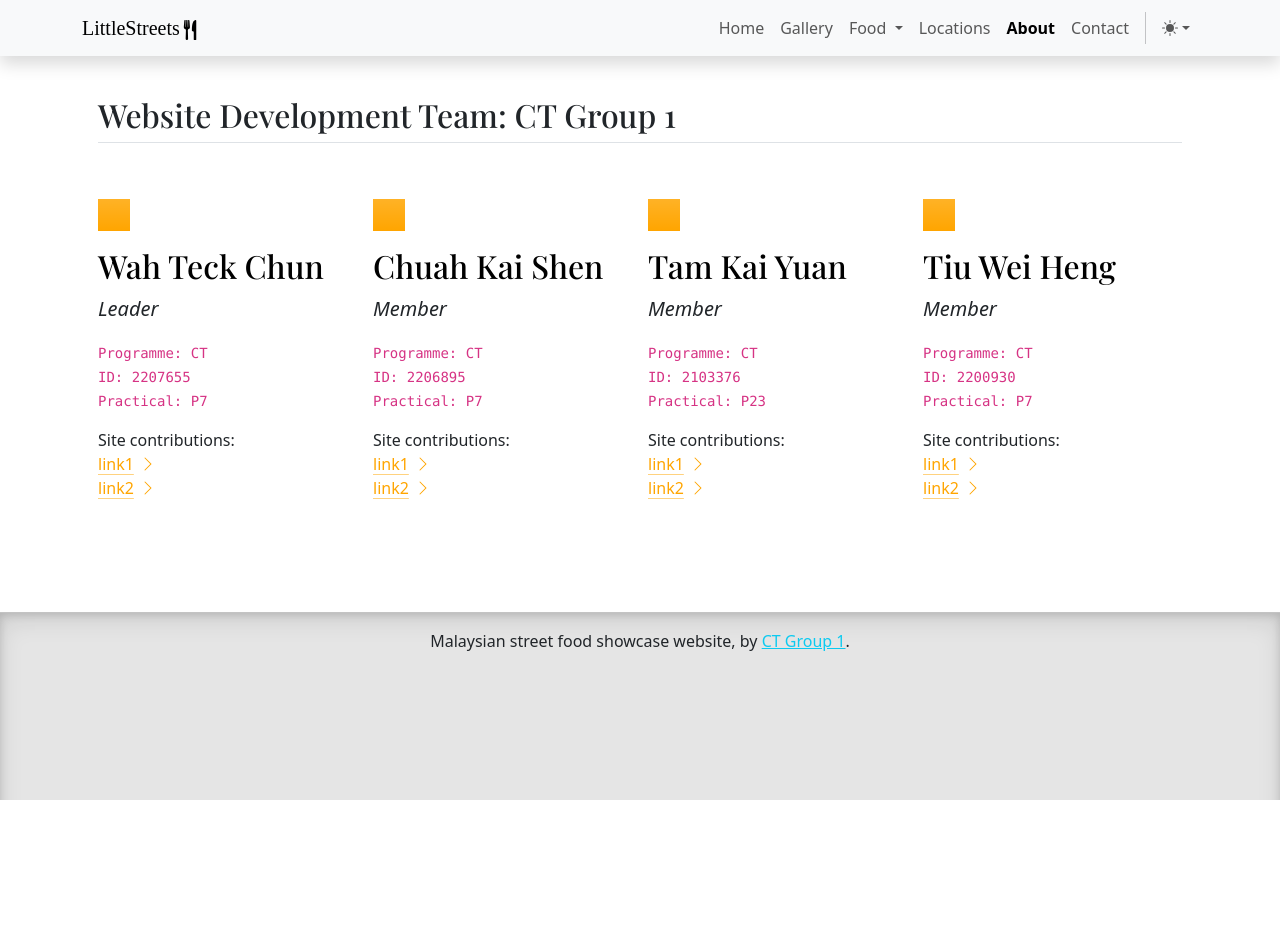
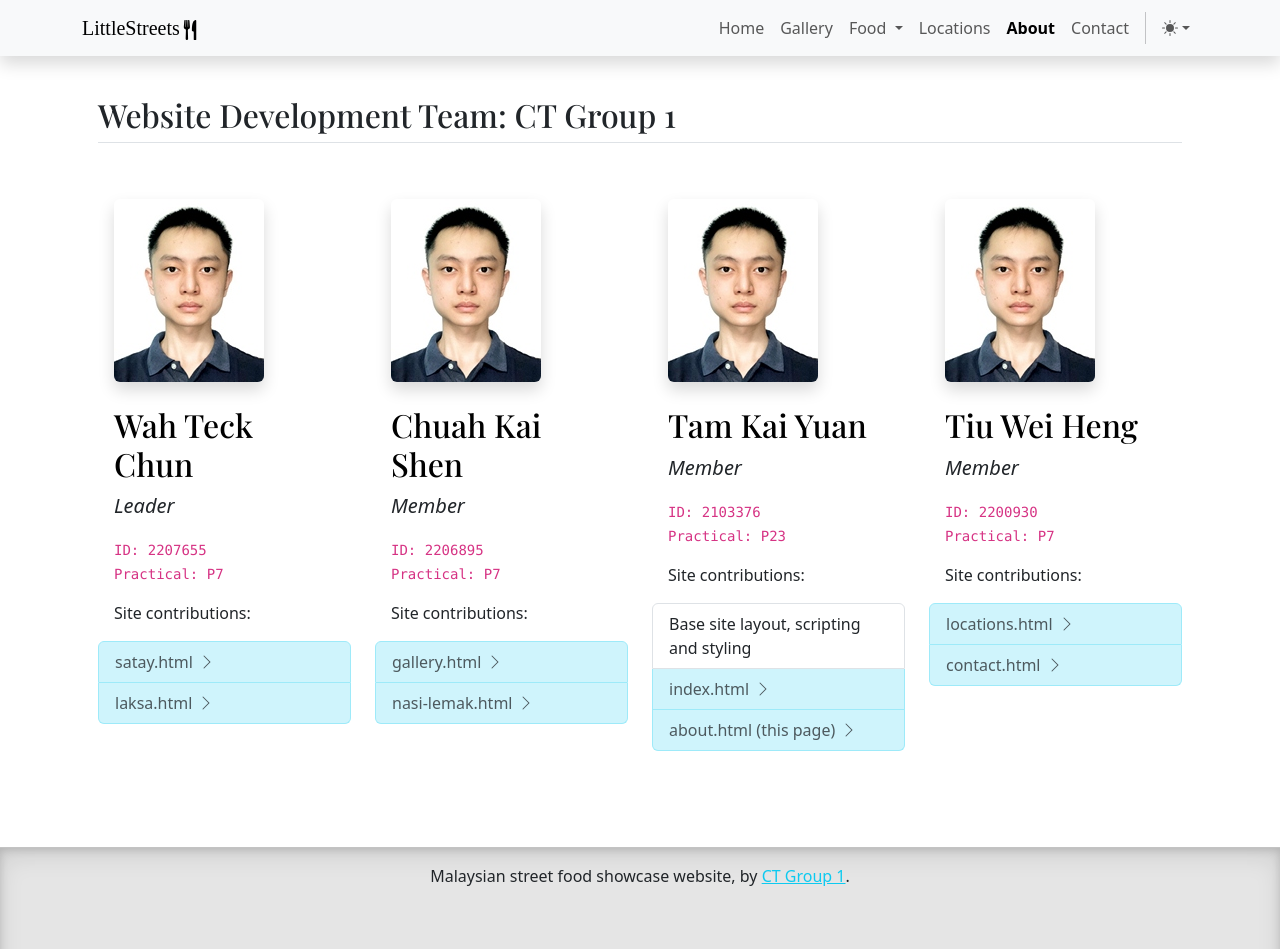
Before and after one commit to MrRedCrack/webdevasg, a website: page src/about.html in a window 1280 px wide. Before the commit the page ends 800 px from the top, so only its background shows below. Drawn offline with nearby package versions, Linux system fonts and the light colour scheme; a web font is replaced by a local one.

Commit message:
prepare about.html

```diff
--- a/src/about.html
+++ b/src/about.html
@@ -141,118 +141,131 @@
             <main class="px-3">
                 <!-- main content here -->
                 <h2 class="pb-2 border-bottom">Website Development Team: CT Group 1</h2>
-                <div class="row g-3 py-5 row-cols-1 row-cols-md-2 row-cols-lg-4">
-                    <div class="col-3">
-                        <div
-                            class="feature-icon d-inline-flex align-items-center justify-content-center text-bg-primary bg-gradient fs-2 mb-3">
-                            <svg class="bi" width="1em" height="1em" aria-hidden="true">
-                                <use xlink:href="#collection"></use>
-                            </svg>
-                        </div>
+                <div class="row g-4 py-5 row-cols-1 row-cols-md-2 row-cols-lg-4">
+                    <div class="col">
+                        <div class="px-3">
+                            <figure class="figure">
+                                <img src="img/tky.jpg" class="figure-img img-fluid rounded shadow"
+                                    alt="Tam Kai Yuan profile picture">
+                            </figure>
                             <h3 class="fs-2 text-body-emphasis">Wah Teck Chun</h3>
                             <p class="lead fst-italic">Leader</p>
-                        <code>Programme: CT<br>
+                            <code>
                                 ID: 2207655<br>
                                 Practical: P7
                             </code>
-                        <p class="pt-3">Site contributions:<br>
-                            <a href="#" class="icon-link">
-                                link1
-                                <svg class="bi" aria-hidden="true">
-                                    <use href="bootstrap-icons.svg#chevron-right"></use>
-                                </svg>
-                            </a><br>
-                            <a href="#" class="icon-link">
-                                link2
+                            <p class="pt-3">Site contributions:</p>
+                        </div>
+                        <div class="list-group">
+                            <a href="satay.html"
+                                class="list-group-item list-group-item-action list-group-item-info icon-link">
+                                satay.html
                                 <svg class="bi" aria-hidden="true">
                                     <use href="bootstrap-icons.svg#chevron-right"></use>
                                 </svg>
                             </a>
-                        </p>
-                    </div>
-                    <div class="col-3">
-                        <div
-                            class="feature-icon d-inline-flex align-items-center justify-content-center text-bg-primary bg-gradient fs-2 mb-3">
-                            <svg class="bi" width="1em" height="1em" aria-hidden="true">
-                                <use xlink:href="#collection"></use>
-                            </svg>
-                        </div>
-                        <h3 class="fs-2 text-body-emphasis">Chuah Kai Shen</h3>
-                        <p class="lead fst-italic">Member</p>
-                        <code>Programme: CT<br>
-                            ID: 2206895<br>
-                            Practical: P7
-                        </code>
-                        <p class="pt-3">Site contributions:<br>
-                            <a href="#" class="icon-link">
-                                link1
-                                <svg class="bi" aria-hidden="true">
-                                    <use href="bootstrap-icons.svg#chevron-right"></use>
-                                </svg>
-                            </a><br>
-                            <a href="#" class="icon-link">
-                                link2
+                            <a href="laksa.html"
+                                class="list-group-item list-group-item-action list-group-item-info icon-link">
+                                laksa.html
                                 <svg class="bi" aria-hidden="true">
                                     <use href="bootstrap-icons.svg#chevron-right"></use>
                                 </svg>
                             </a>
-                        </p>
                         </div>
-                    <div class="col-3">
-                        <div
-                            class="feature-icon d-inline-flex align-items-center justify-content-center text-bg-primary bg-gradient fs-2 mb-3">
-                            <svg class="bi" width="1em" height="1em" aria-hidden="true">
-                                <use xlink:href="#collection"></use>
-                            </svg>
                     </div>
-                        <h3 class="fs-2 text-body-emphasis">Tam Kai Yuan</h3>
+                    <div class="col">
+                        <div class="px-3">
+                            <figure class="figure">
+                                <img src="img/tky.jpg" class="figure-img img-fluid rounded shadow"
+                                    alt="Tam Kai Yuan profile picture">
+                            </figure>
+                            <h3 class="fs-2 text-body-emphasis">Chuah Kai Shen</h3>
                             <p class="lead fst-italic">Member</p>
-                        <code>Programme: CT<br>
-                            ID: 2103376<br>
-                            Practical: P23
+                            <code>
+                                ID: 2206895<br>
+                                Practical: P7
                             </code>
-                        <p class="pt-3">Site contributions:<br>
-                            <a href="#" class="icon-link">
-                                link1
-                                <svg class="bi" aria-hidden="true">
-                                    <use href="bootstrap-icons.svg#chevron-right"></use>
-                                </svg>
-                            </a><br>
-                            <a href="#" class="icon-link">
-                                link2
+                            <p class="pt-3">Site contributions:</p>
+                        </div>
+                        <div class="list-group">
+                            <a href="gallery.html"
+                                class="list-group-item list-group-item-action list-group-item-info icon-link">
+                                gallery.html
                                 <svg class="bi" aria-hidden="true">
                                     <use href="bootstrap-icons.svg#chevron-right"></use>
                                 </svg>
                             </a>
-                        </p>
-                    </div>
-                    <div class="col-3">
-                        <div
-                            class="feature-icon d-inline-flex align-items-center justify-content-center text-bg-primary bg-gradient fs-2 mb-3">
-                            <svg class="bi" width="1em" height="1em" aria-hidden="true">
-                                <use xlink:href="#collection"></use>
-                            </svg>
-                        </div>
-                        <h3 class="fs-2 text-body-emphasis">Tiu Wei Heng</h3>
-                        <p class="lead fst-italic">Member</p>
-                        <code>Programme: CT<br>
-                            ID: 2200930<br>
-                            Practical: P7
-                        </code>
-                        <p class="pt-3">Site contributions:<br>
-                            <a href="#" class="icon-link">
-                                link1
-                                <svg class="bi" aria-hidden="true">
-                                    <use href="bootstrap-icons.svg#chevron-right"></use>
-                                </svg>
-                            </a><br>
-                            <a href="#" class="icon-link">
-                                link2
+                            <a href="nasi-lemak.html"
+                                class="list-group-item list-group-item-action list-group-item-info icon-link">
+                                nasi-lemak.html
                                 <svg class="bi" aria-hidden="true">
                                     <use href="bootstrap-icons.svg#chevron-right"></use>
                                 </svg>
                             </a>
-                        </p>
+                        </div>
+                    </div>
+                    <div class="col">
+                        <div class="px-3">
+                            <figure class="figure">
+                                <img src="img/tky.jpg" class="figure-img img-fluid rounded shadow"
+                                    alt="Tam Kai Yuan profile picture">
+                            </figure>
+                            <h3 class="fs-2 text-body-emphasis">Tam Kai Yuan</h3>
+                            <p class="lead fst-italic">Member</p>
+                            <code>
+                                ID: 2103376<br>
+                                Practical: P23
+                            </code>
+                            <p class="pt-3">Site contributions:</p>
+                        </div>
+                        <div class="list-group">
+                            <div class="list-group-item">Base site layout, scripting and styling</div>
+                            <a href="index.html"
+                                class="list-group-item list-group-item-action list-group-item-info icon-link">
+                                index.html
+                                <svg class="bi" aria-hidden="true">
+                                    <use href="bootstrap-icons.svg#chevron-right"></use>
+                                </svg>
+                            </a>
+                            <a href="about.html"
+                                class="list-group-item list-group-item-action list-group-item-info icon-link">
+                                about.html (this page)
+                                <svg class="bi" aria-hidden="true">
+                                    <use href="bootstrap-icons.svg#chevron-right"></use>
+                                </svg>
+                            </a>
+                        </div>
+                    </div>
+                    <div class="col">
+                        <div class="px-3">
+                            <figure class="figure">
+                                <img src="img/tky.jpg" class="figure-img img-fluid rounded shadow"
+                                    alt="Tam Kai Yuan profile picture">
+                            </figure>
+                            <h3 class="fs-2 text-body-emphasis">Tiu Wei Heng</h3>
+                            <p class="lead fst-italic">Member</p>
+                            <code>
+                                ID: 2200930<br>
+                                Practical: P7
+                            </code>
+                            <p class="pt-3">Site contributions:</p>
+                        </div>
+                        <div class="list-group">
+                            <a href="locations.html"
+                                class="list-group-item list-group-item-action list-group-item-info icon-link">
+                                locations.html
+                                <svg class="bi" aria-hidden="true">
+                                    <use href="bootstrap-icons.svg#chevron-right"></use>
+                                </svg>
+                            </a>
+                            <a href="contact.html"
+                                class="list-group-item list-group-item-action list-group-item-info icon-link">
+                                contact.html
+                                <svg class="bi" aria-hidden="true">
+                                    <use href="bootstrap-icons.svg#chevron-right"></use>
+                                </svg>
+                            </a>
+                        </div>
                     </div>
                 </div>
             </main>
```
Also changed, not shown: src/img/tky.jpg (added). Lines whose indentation alone changed are shown as unchanged.
